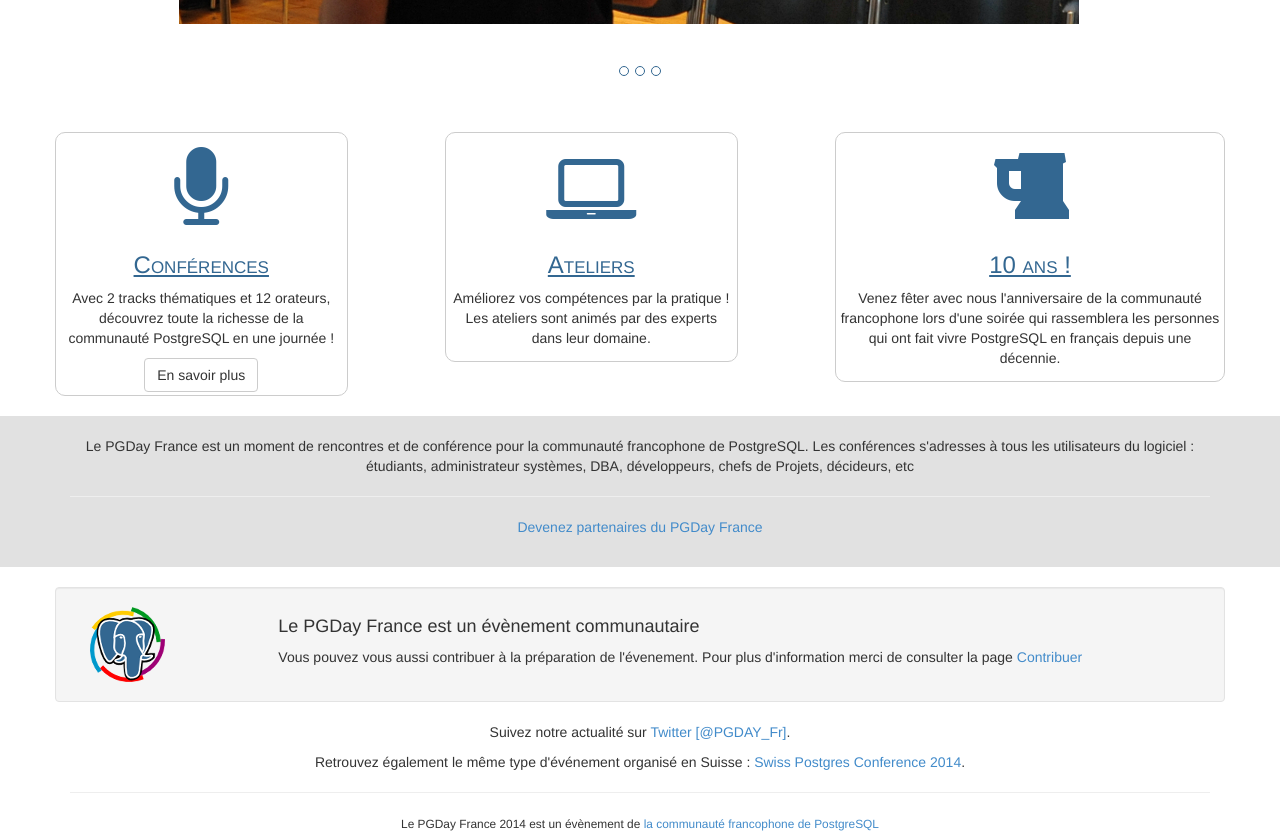
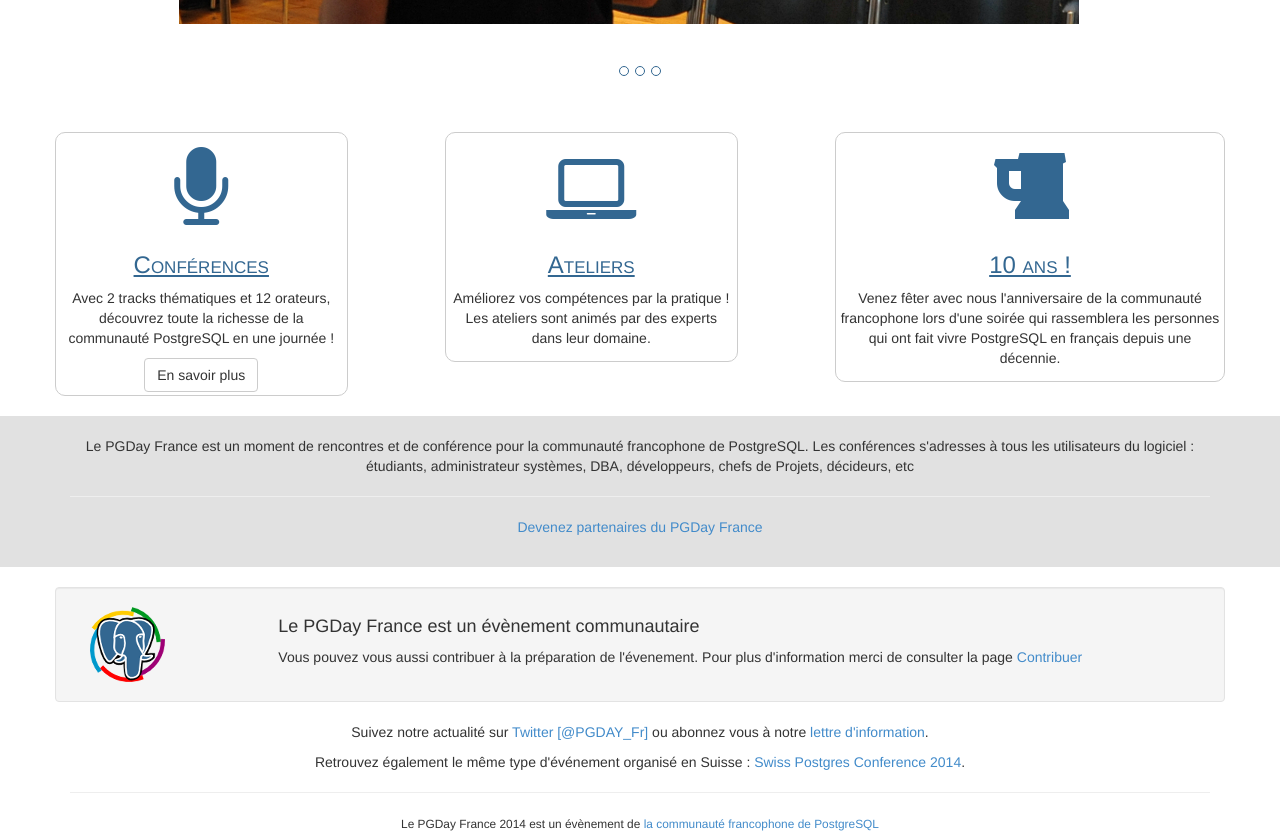
Before and after one commit to postgresqlfr/2024.pgday.fr, a Jekyll site: the page built from index.html, in a window 1280 px wide and 900 px high, scrolled down 509 px, cut to the strip 67-900 px from the top of the window. Built offline with Jekyll 4.4.1, drawn with Linux system fonts in a browser that asks for light colours; Markdown is read by kramdown in place of the engine named in the settings; some of the changed lines change nothing that is shown.

Commit message:
Add link for newsletter

```diff
--- a/_layouts/default.html
+++ b/_layouts/default.html
@@ -48,7 +48,7 @@
       <footer>
         <div class="row">
           <div class="col-lg-12 text-center">
-            <p>Suivez notre actualité sur <a href="https://twitter.com/PGDAY_Fr" data-lang="fr" title="Page Twitter du PGDay France">Twitter [@PGDAY_Fr]</a><!-- ou abonnez vous à notre <a href="/rss.xml">lettre d'information</a>-->.</p>
+            <p>Suivez notre actualité sur <a href="https://twitter.com/PGDAY_Fr" data-lang="fr" title="Page Twitter du PGDay France">Twitter [@PGDAY_Fr]</a> ou abonnez vous à notre <a href="http://eepurl.com/wqJTP">lettre d'information</a>.</p>
             <p>Retrouvez également le même type d'événement organisé en Suisse : <a href="http://www.postgres-conference.ch/fr/" data-lang="fr" title="Swiss Postgres Conference 2014">Swiss Postgres Conference 2014</a>.</p>
             <hr>
             <small>Le PGDay France 2014 est un évènement de <a href="http://www.postgresql.fr" title="Site de la communauté PostgreSQL francophone"> la communauté francophone de PostgreSQL</a></small>
```
